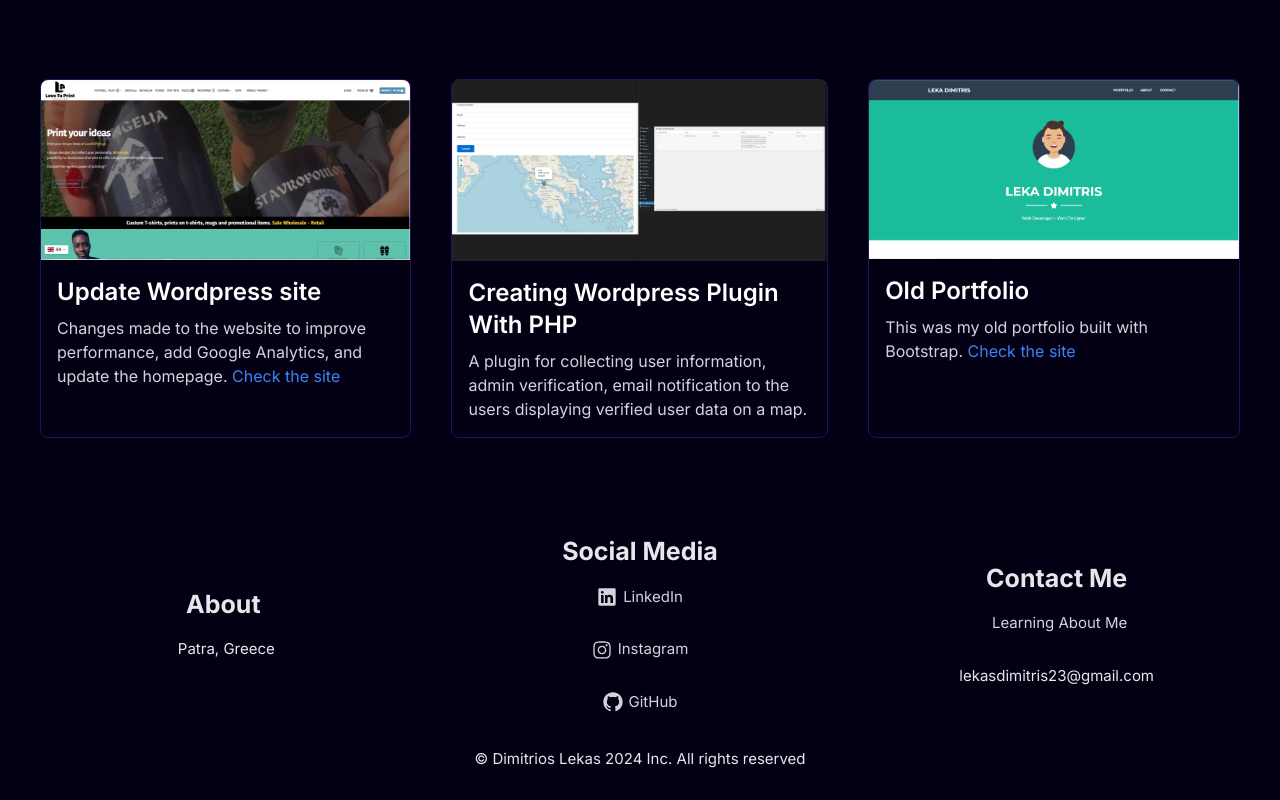
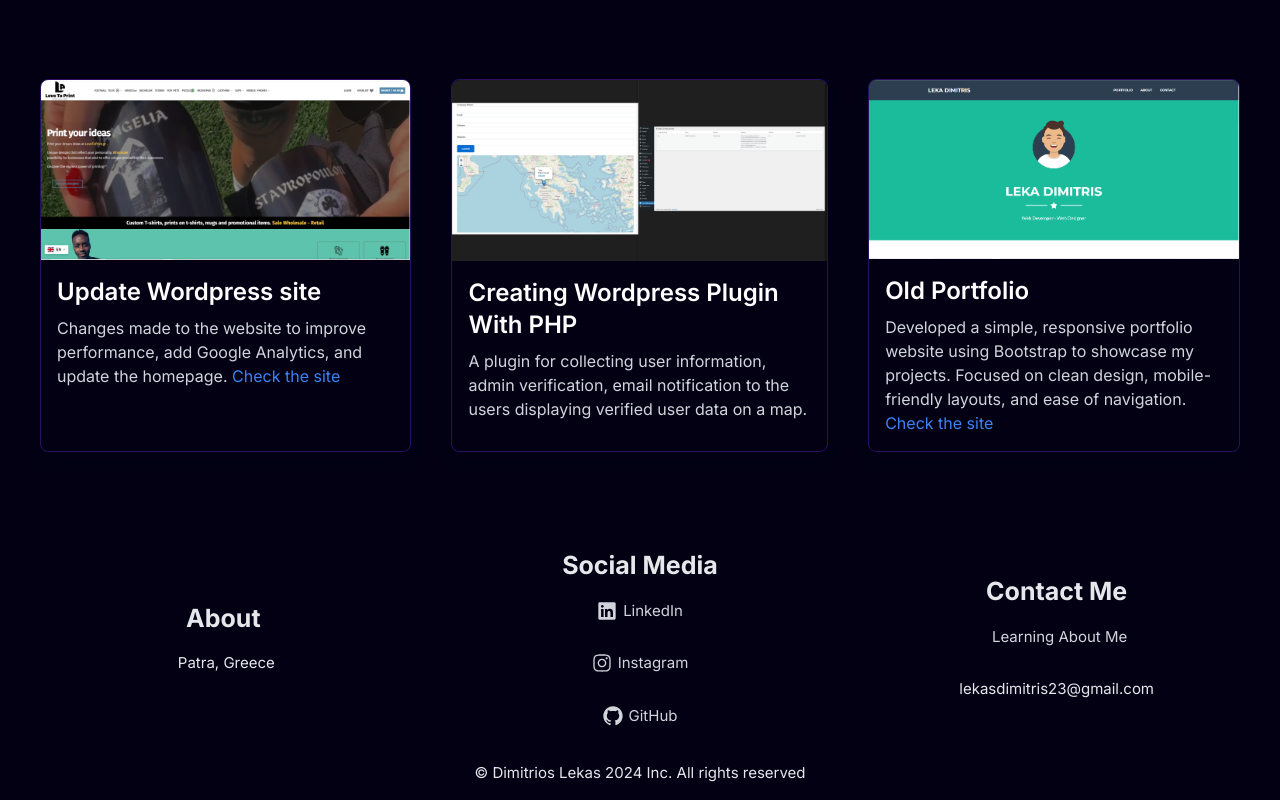
Before and after one commit to Dhmhtrhs07/Dimitris-lekas-porfolio, a Next.js app: page / in a window 1280 px wide. Shown: the part 2999-3799 px from the top of the page. Built offline with nearby package versions, Linux system fonts and the light colour scheme; a web font is replaced by a local one.

Commit message:
Update Projects.tsx

```diff
--- a/components/main/Projects.tsx
+++ b/components/main/Projects.tsx
@@ -38,7 +38,7 @@ const Projects = () => {
           title="Old Portfolio"
           description={
             <span>
-              This was my old portfolio built with Bootstrap.{" "}
+              Developed a simple, responsive portfolio website using Bootstrap to showcase my projects. Focused on clean design, mobile-friendly layouts, and ease of navigation.{" "}
               <a
                 href="https://lekasdimitrios.000.pe/"
                 target="_blank"
```
